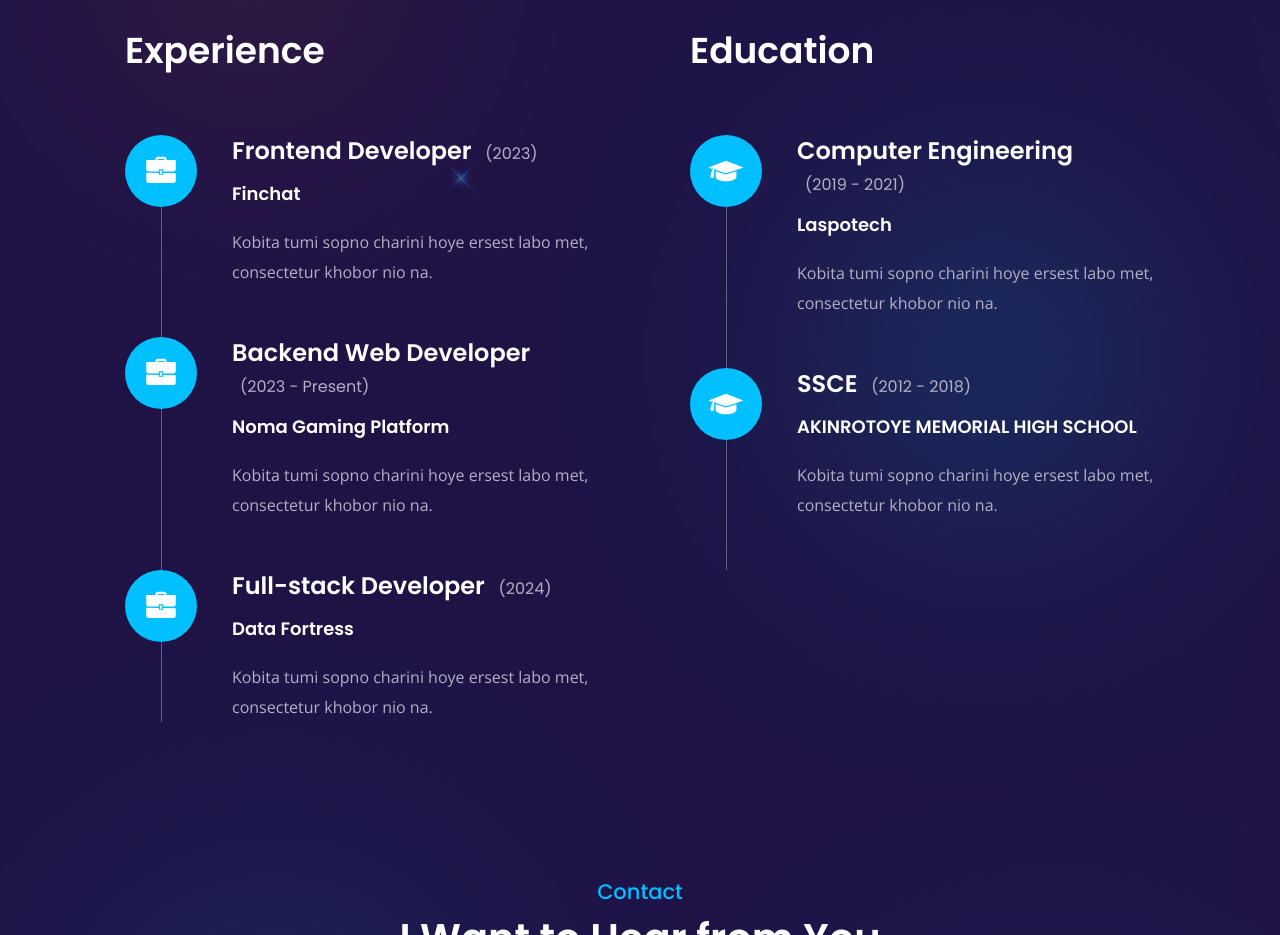
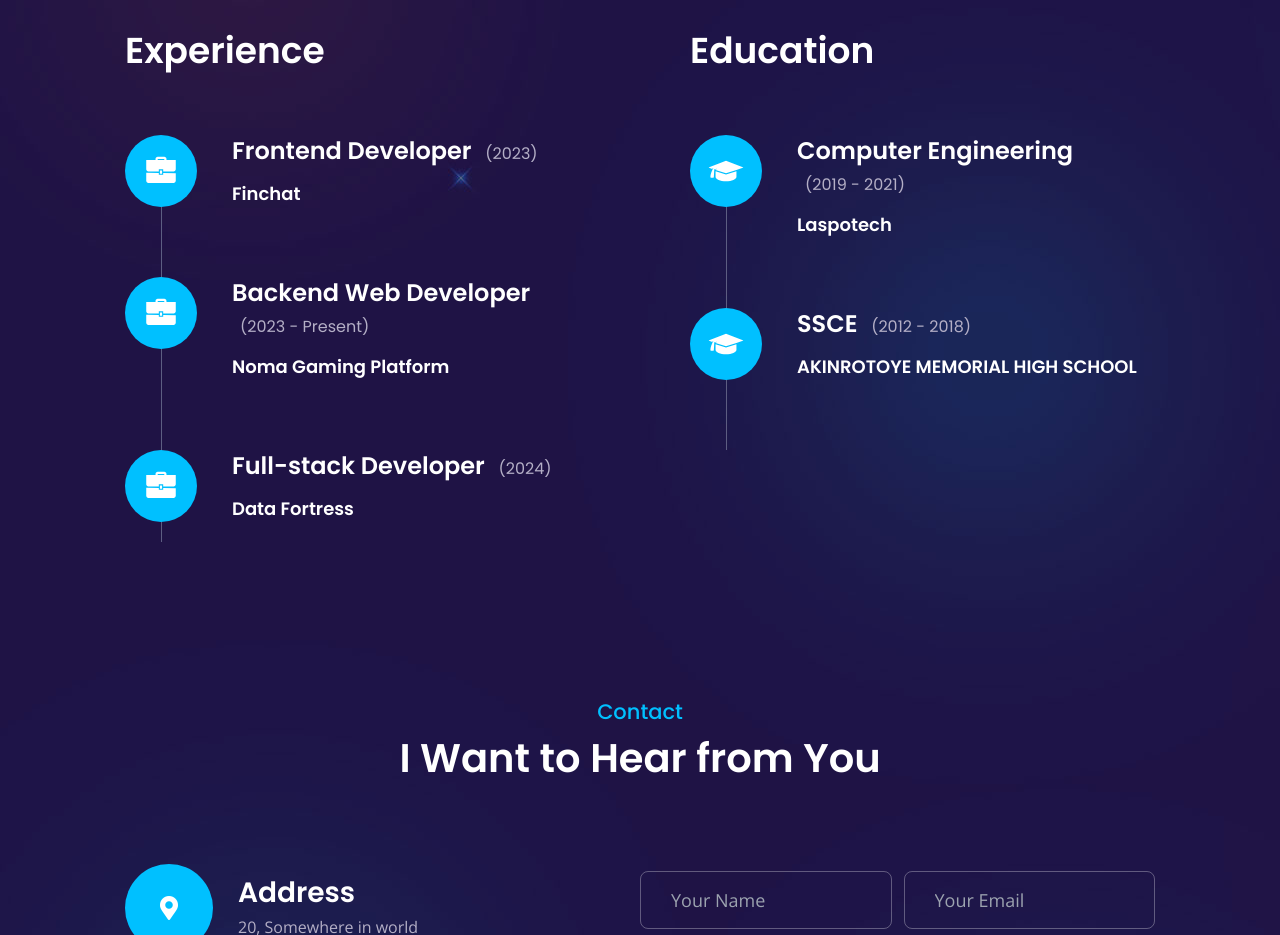
Before and after one commit to Oluwaseg/portfolio, a plain HTML site: page index.html in a window 1280 px wide. Shown: the part 4680-5615 px from the top of the page. Drawn offline with nearby package versions, Linux system fonts and the light colour scheme; no server answers.

Commit message:
Update index.html

```diff
--- a/index.html
+++ b/index.html
@@ -904,10 +904,7 @@
                             >Finchat</span
                           >
                         </div>
-                        <p class="text">
-                          Kobita tumi sopno charini hoye ersest labo met,
-                          consectetur khobor nio na.
-                        </p>
+
                       </div>
                     </li>
                     <li
@@ -938,10 +935,7 @@
                             >Noma Gaming Platform</span
                           >
                         </div>
-                        <p class="text">
-                          Kobita tumi sopno charini hoye ersest labo met,
-                          consectetur khobor nio na.
-                        </p>
+
                       </div>
                     </li>
                     <li
@@ -972,10 +966,7 @@
                             >Data Fortress</span
                           >
                         </div>
-                        <p class="text">
-                          Kobita tumi sopno charini hoye ersest labo met,
-                          consectetur khobor nio na.
-                        </p>
+
                       </div>
                     </li>
                   </ul>
@@ -1014,10 +1005,7 @@
                             >Laspotech
                           </span>
                         </div>
-                        <p class="text">
-                          Kobita tumi sopno charini hoye ersest labo met,
-                          consectetur khobor nio na.
-                        </p>
+
                       </div>
                     </li>
                     <li
@@ -1048,10 +1036,7 @@
                             >AKINROTOYE MEMORIAL HIGH SCHOOL</span
                           >
                         </div>
-                        <p class="text">
-                          Kobita tumi sopno charini hoye ersest labo met,
-                          consectetur khobor nio na.
-                        </p>
+
                       </div>
                     </li>
                   </ul>
```
